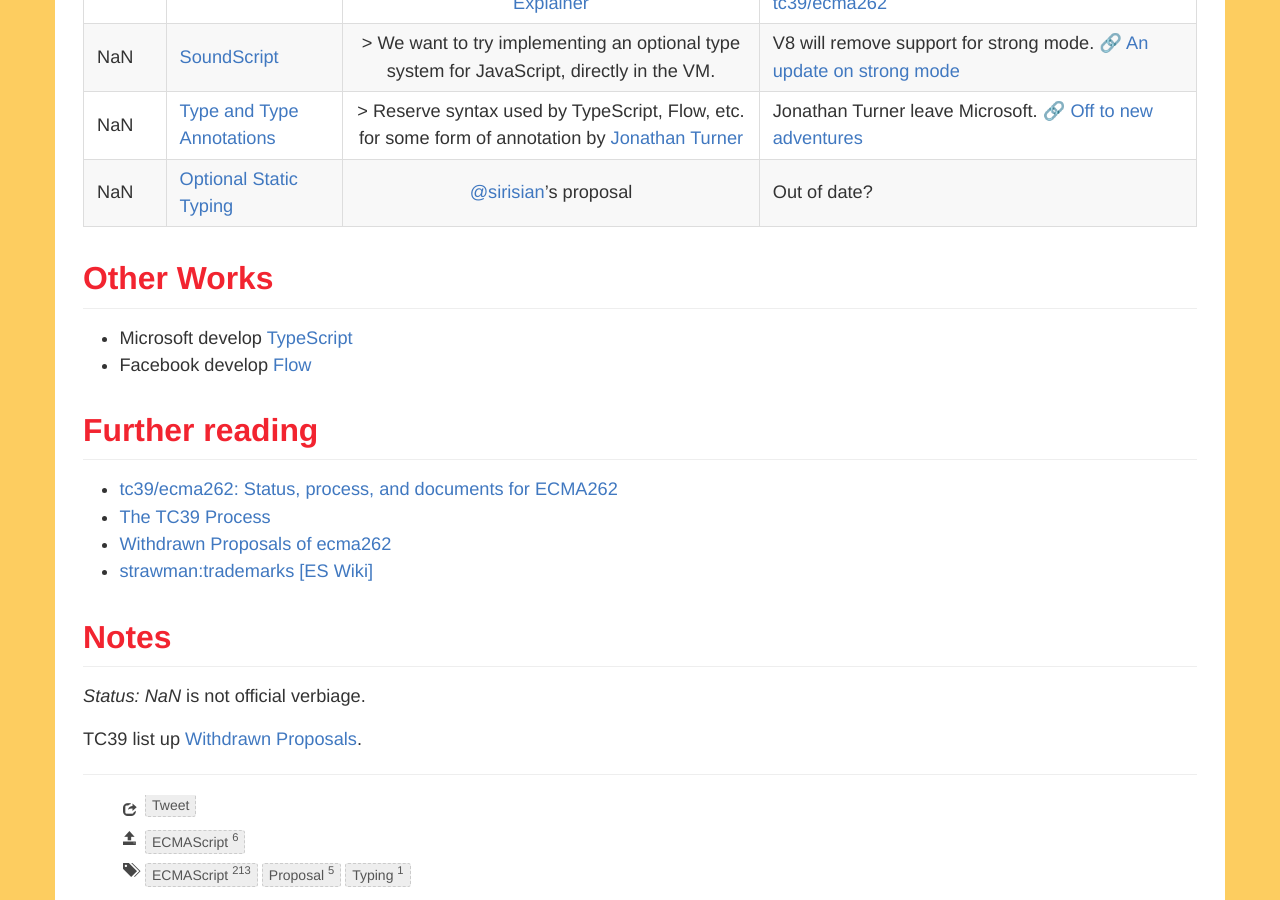
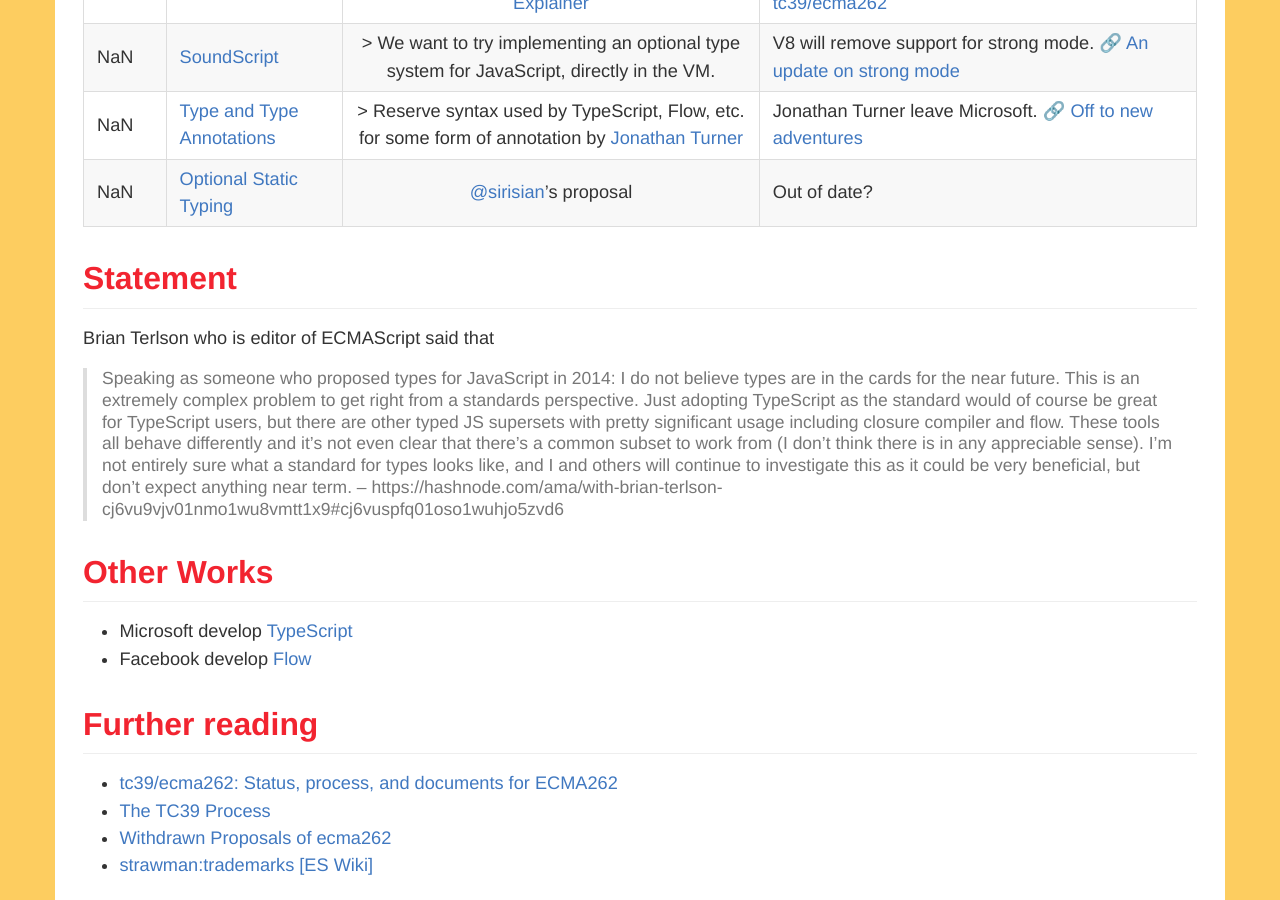
Before and after one commit to ecmascript-daily/ecmascript-daily.github.com, a Jekyll site: the page built from _posts/pages/2016-03-27-status-of-static-typing-in-ecmascript.md, in a window 1280 px wide and 900 px high, scrolled down 409 px. Built offline with Jekyll 4.4.1, drawn with Linux system fonts in a browser that asks for light colours; nearby versions of some CDN libraries; emoji names are drawn with the system emoji font; comment, search, counter and statistics services are not loaded.

Commit message:
Update 2016-03-27-status-of-static-typing-in-ecmascript.md

```diff
--- a/_posts/pages/2016-03-27-status-of-static-typing-in-ecmascript.md
+++ b/_posts/pages/2016-03-27-status-of-static-typing-in-ecmascript.md
@@ -21,6 +21,13 @@
 | NaN    | [Type and Type Annotations](https://github.com/tc39/tc39-notes/blob/master/es6/2014-09/sept-25.md#types "Type Annotations") | > Reserve syntax used by TypeScript, Flow, etc. for some form of annotation by [Jonathan Turner](https://github.com/jonathandturner)                                                | Jonathan Turner leave Microsoft. :link: [Off to new adventures](http://www.jonathanturner.org/2015/10/off-to-new-adventures.html "Off to new adventures")                                                                                        |
 | NaN    | [Optional Static Typing](https://github.com/sirisian/ecmascript-types "Optional Static Typing")                             | [@sirisian](https://github.com/sirisian "sirisian")'s proposal                                                                                                                      | Out of date?                                                                                                                                                                                                                                     |
 
+## Statement
+
+Brian Terlson who is editor of ECMAScript said that
+
+> Speaking as someone who proposed types for JavaScript in 2014: I do not believe types are in the cards for the near future. This is an extremely complex problem to get right from a standards perspective. Just adopting TypeScript as the standard would of course be great for TypeScript users, but there are other typed JS supersets with pretty significant usage including closure compiler and flow. These tools all behave differently and it's not even clear that there's a common subset to work from (I don't think there is in any appreciable sense). I'm not entirely sure what a standard for types looks like, and I and others will continue to investigate this as it could be very beneficial, but don't expect anything near term.
+> -- https://hashnode.com/ama/with-brian-terlson-cj6vu9vjv01nmo1wu8vmtt1x9#cj6vuspfq01oso1wuhjo5zvd6
+
 ## Other Works
 
 - Microsoft develop [TypeScript](http://www.typescriptlang.org/ "TypeScript")
```
